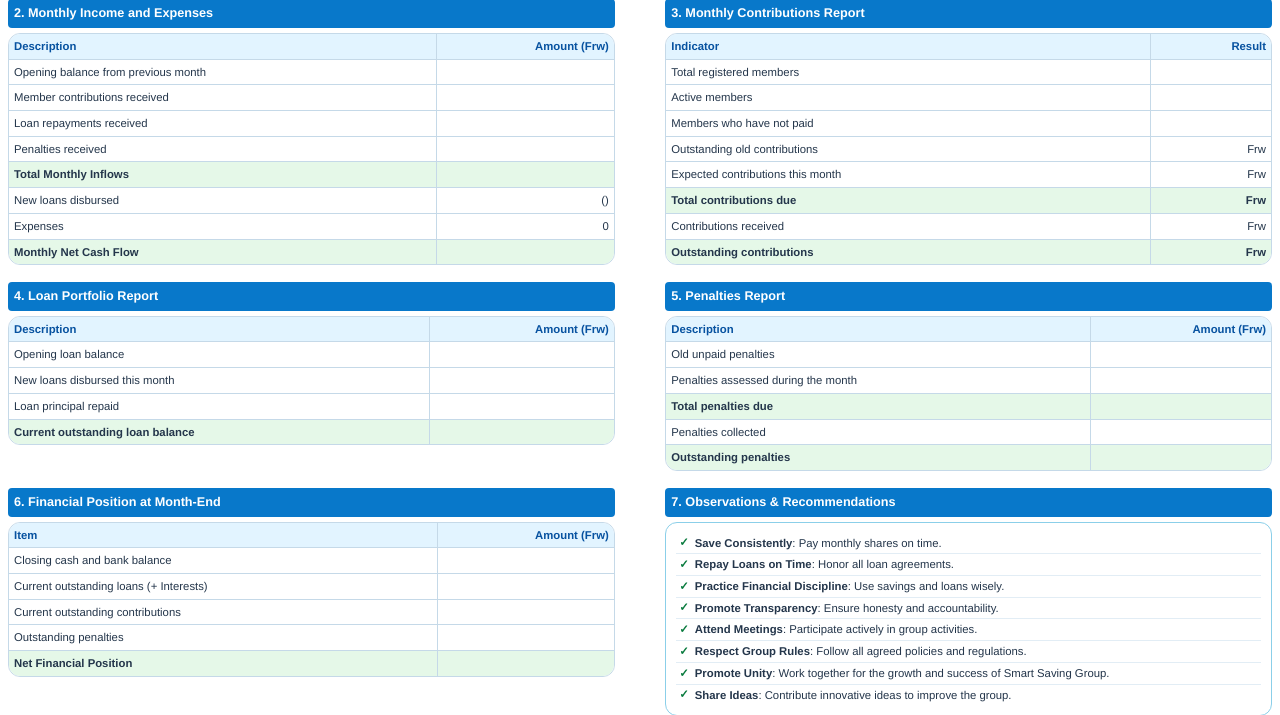
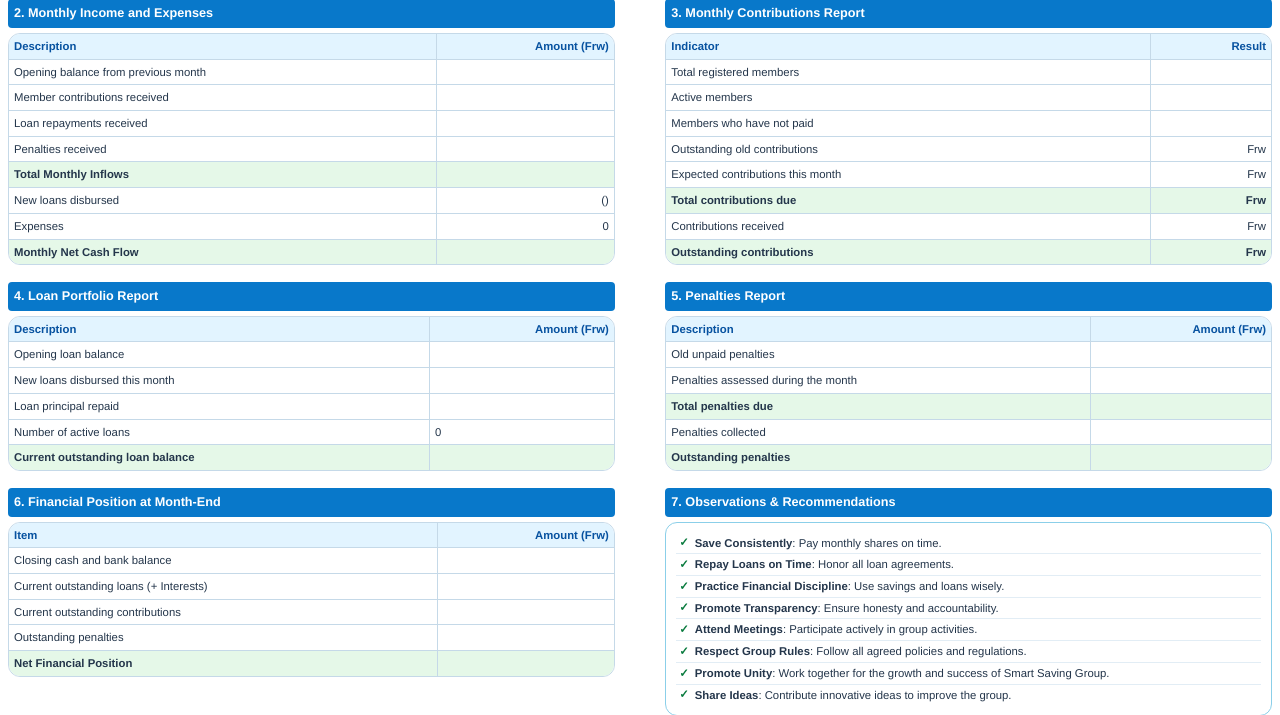
Before and after one commit to Smartsavinggroup250/smart-saving-group-app, a Django app: template templates/accounts/monthly_report_pdf.html in a window 1280 px wide. Shown: the part 397-1112 px from the top of the page. Run offline with Django 5.2, Linux system fonts and the light colour scheme; the template is opened without the code that fills it, so the values that code supplies are empty.

Commit message:
Update monthly financial report calculations and templates

```diff
--- a/templates/accounts/monthly_report_pdf.html
+++ b/templates/accounts/monthly_report_pdf.html
@@ -580,6 +580,10 @@
                         <td>Loan principal repaid</td>
                         <td class="amount">{{ loan_principal_repaid|floatformat:0|intcomma }}</td>
                     </tr>
+                    <tr>
+                        <td>Number of active loans</td>
+                        <td>{{ active_loan_count|default:0 }}</td>
+                    </tr>
                     <tr class="total">
                         <td>Current outstanding loan balance</td>
                         <td class="amount">{{ current_outstanding_loan_balance|floatformat:0|intcomma }}</td>
```
